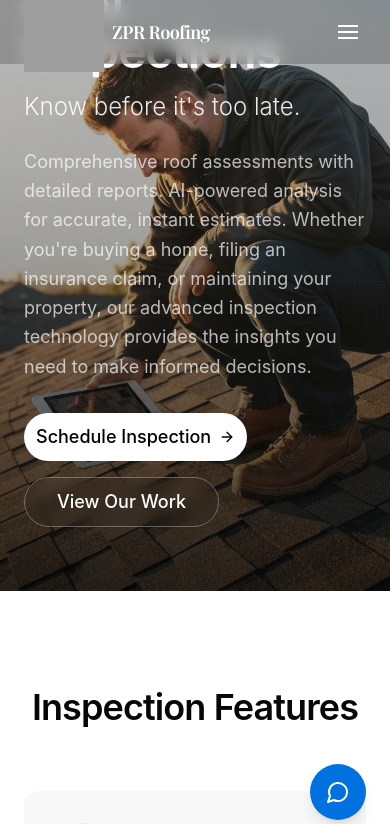
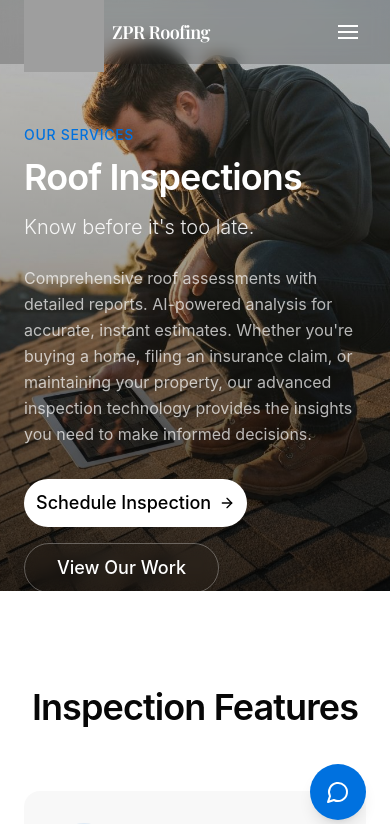
Before and after one commit to JamzDeveloper/roofing-landing-page, a Next.js app: page /services/inspections in a window 390 px wide. Shown: the top 824 px of the page. Built offline with nearby package versions, Linux system fonts and the light colour scheme; grey boxes are pictures that could not be loaded.

Commit message:
feat: update test

```diff
--- a/components/service-hero.tsx
+++ b/components/service-hero.tsx
@@ -26,16 +26,16 @@ export function ServiceHero({
   secondaryCtaLink = "/#work",
 }: ServiceHeroProps) {
   return (
-    <section className="relative h-[70vh] lg:h-[80vh] overflow-hidden pt-24 md:pt-20 lg:pt-0">
+    <section className="relative h-[70vh] lg:h-[80vh] overflow-hidden pt-32 lg:pt-0">
       <img src={image || "/placeholder.svg"} alt={title} className="absolute inset-0 w-full h-full object-cover" />
       <div className="absolute inset-0 bg-gradient-to-t from-black/80 via-black/40 to-black/20" />
 
-      <div className="relative container mx-auto px-6 h-full flex items-end pb-16 lg:pb-24">
+      <div className="relative container mx-auto px-6 h-full flex items-center lg:items-end pb-0 lg:pb-24">
         <div className="max-w-3xl">
           <p className="text-primary text-sm font-medium tracking-wider uppercase mb-3">Our Services</p>
-          <h1 className="text-5xl md:text-6xl lg:text-7xl font-semibold text-white tracking-tight mb-4">{title}</h1>
-          <p className="text-2xl md:text-3xl text-white/90 font-light mb-6">{subtitle}</p>
-          <p className="text-lg text-white/70 leading-relaxed mb-8 max-w-2xl">{description}</p>
+          <h1 className="text-4xl md:text-5xl lg:text-7xl font-semibold text-white tracking-tight mb-4">{title}</h1>
+          <p className="text-xl md:text-2xl lg:text-3xl text-white/90 font-light mb-6">{subtitle}</p>
+          <p className="text-base md:text-lg text-white/70 leading-relaxed mb-8 max-w-2xl">{description}</p>
           <div className="flex flex-wrap gap-4">
             <Link href={ctaLink}>
               <Button
```
